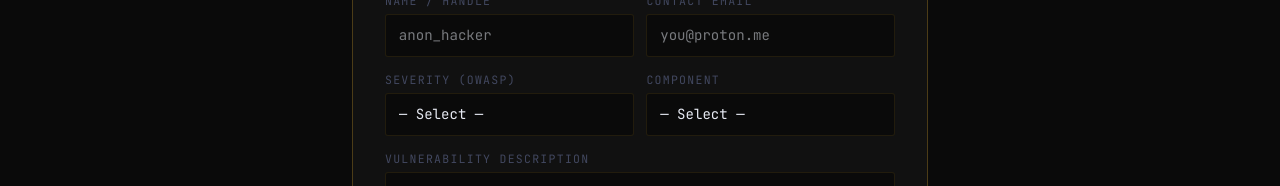
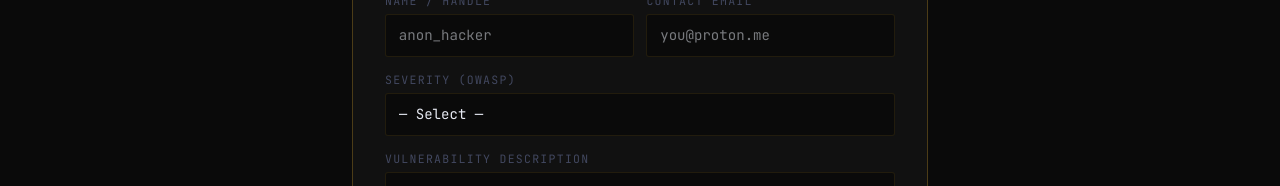
Before and after one commit to Michae2xl/bountyzcash, a Next.js app: page / in a window 1280 px wide. Shown: the part 8818-9004 px from the top of the page. Built offline with nearby package versions, Linux system fonts and the light colour scheme.

Commit message:
refactor: remove Component field from submit form

```diff
--- a/src/components/submit-form.tsx
+++ b/src/components/submit-form.tsx
@@ -17,15 +17,13 @@ export function SubmitForm() {
     const name = (data.get("name") as string) || "anon";
     const email = (data.get("email") as string) || "";
     const severity = (data.get("severity") as string) || "";
-    const component = (data.get("component") as string) || "";
     const desc = (data.get("desc") as string) || "";
 
-    const subject = `[bountyzcash] ${severity} — ${component}`;
+    const subject = `[bountyzcash] ${severity}`;
     const body = [
       `Reporter: ${name}`,
       `Contact: ${email}`,
       `Severity: ${severity}`,
-      `Component: ${component}`,
       ``,
       `--- Vulnerability Description ---`,
       desc,
@@ -78,7 +76,6 @@ export function SubmitForm() {
           </div>
         </div>
 
-        <div className="r2">
         <div className="fg">
           <label className="fl" htmlFor="fsev">
             Severity (OWASP)
@@ -90,28 +87,6 @@ export function SubmitForm() {
             <option>Medium (2&ndash;20 ZEC)</option>
             <option>Low (0&ndash;2 ZEC)</option>
           </select>
-          </div>
-          <div className="fg">
-            <label className="fl" htmlFor="fcomp">
-              Component
-            </label>
-            <select
-              className="fsel"
-              id="fcomp"
-              name="component"
-              defaultValue=""
-            >
-              <option value="">&mdash; Select &mdash;</option>
-              <option>zcashd</option>
-              <option>librustzcash</option>
-              <option>Orchard Protocol</option>
-              <option>Sapling Protocol</option>
-              <option>Halo 2</option>
-              <option>Zebra</option>
-              <option>Web Infrastructure</option>
-              <option>Other</option>
-            </select>
-          </div>
         </div>
 
         <div className="fg">
```
Lines whose indentation alone changed are shown as unchanged.
